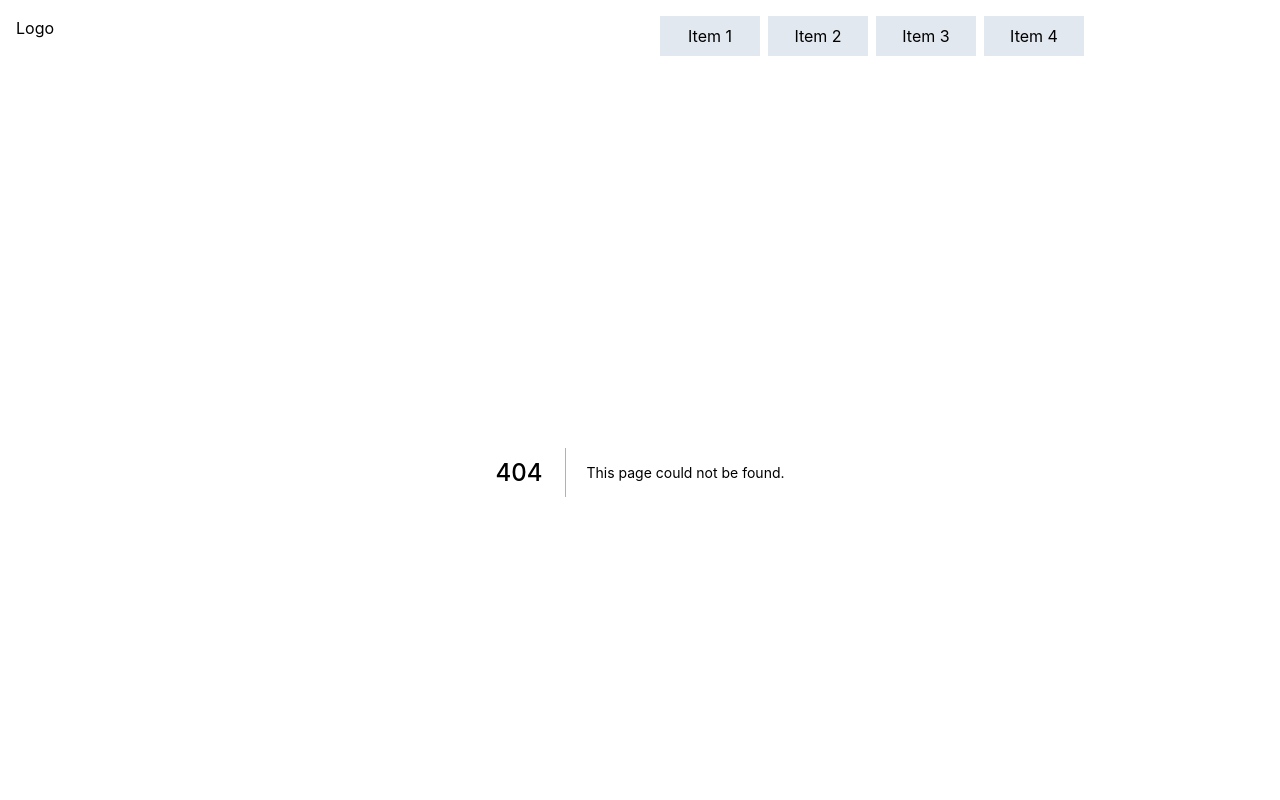
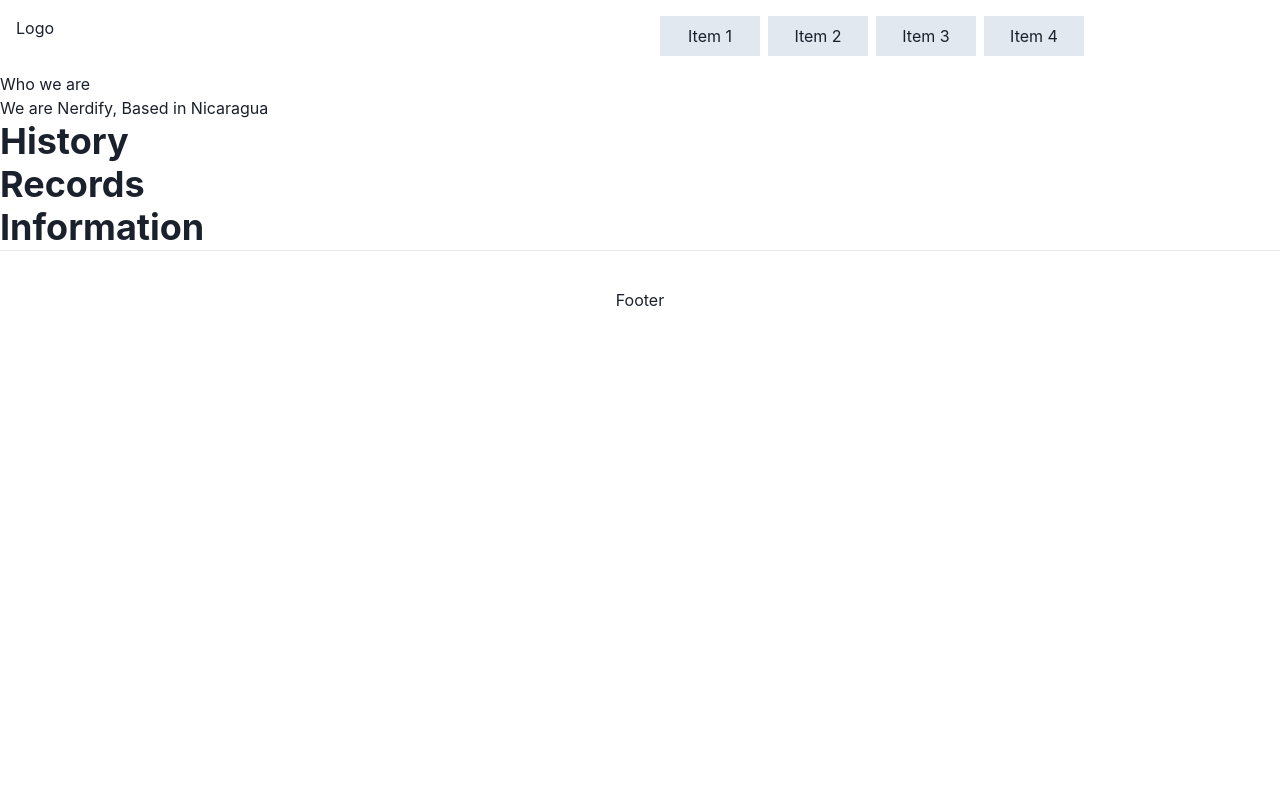
Before and after one commit to Engveloper/internal-chat-app, a Next.js app: page /AboutUs in a window 1280 px wide. Before the commit this address had no page. Shown: the top 800 px of the page. Built offline with nearby package versions, Linux system fonts and the light colour scheme.

Commit message:
Add About Us page

```diff
--- /dev/null
+++ b/pages/AboutUs/index.js
@@ -0,0 +1,25 @@
+import {Grid, Box, Heading} from '@chakra-ui/react'
+
+export default function AboutUs() {
+  return (
+    <div>
+      <h1>Who we are</h1>
+      <h2>We are Nerdify, Based in Nicaragua</h2>
+
+      <Grid templateColums="repeat(auto-fill, minmax(200px, 1fr))">
+        <Box>
+            <Heading>History</Heading>
+            <Box></Box>
+        </Box>
+        <Box>
+            <Heading>Records</Heading>
+            <Box></Box>
+        </Box>
+        <Box>
+            <Heading>Information</Heading>
+            <Box></Box>
+        </Box>
+      </Grid>
+    </div>
+  );
+}
--- a/pages/ContactUs/index.js
+++ b/pages/ContactUs/index.js
@@ -18,3 +18,4 @@ export default function ContactUs() {
       </form>
     </div>
   );
+}
```
